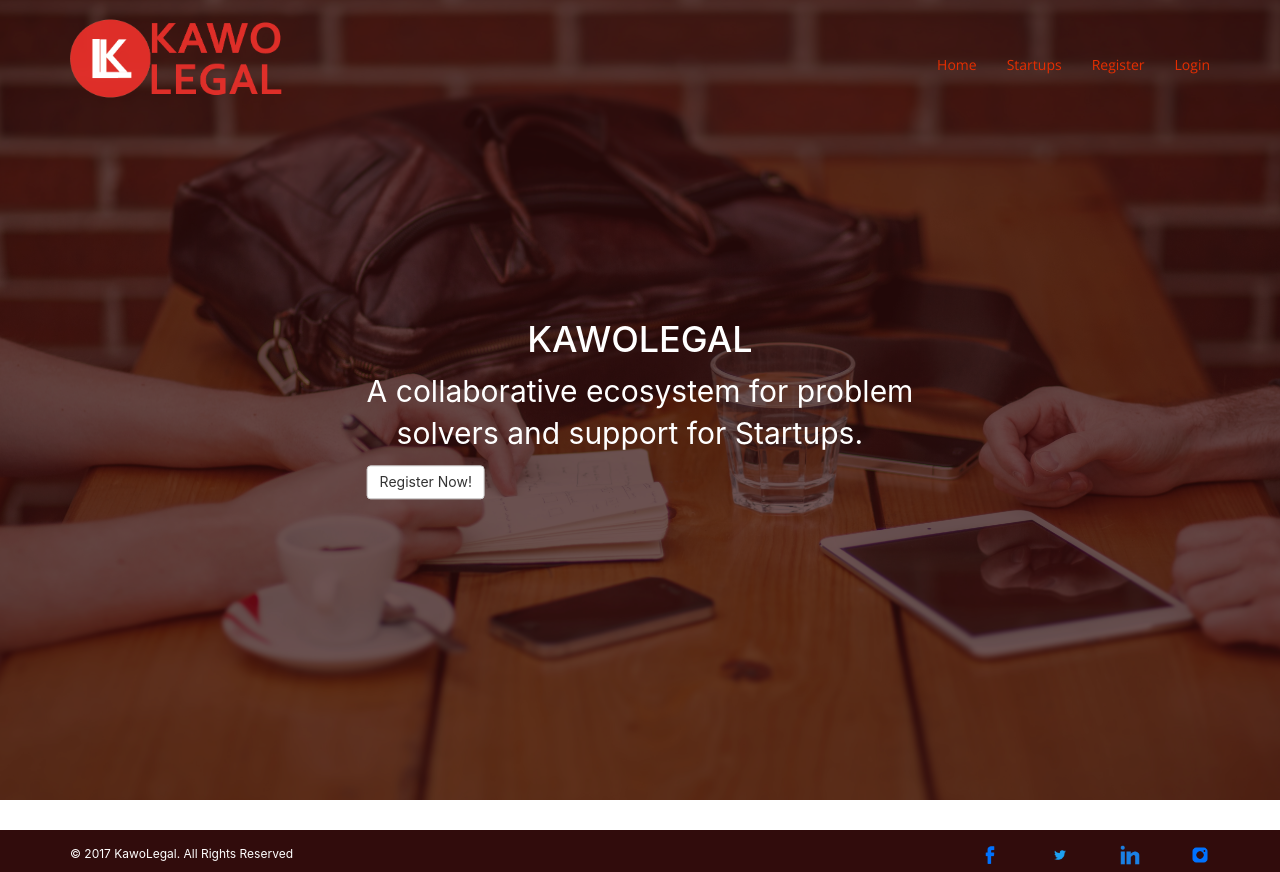
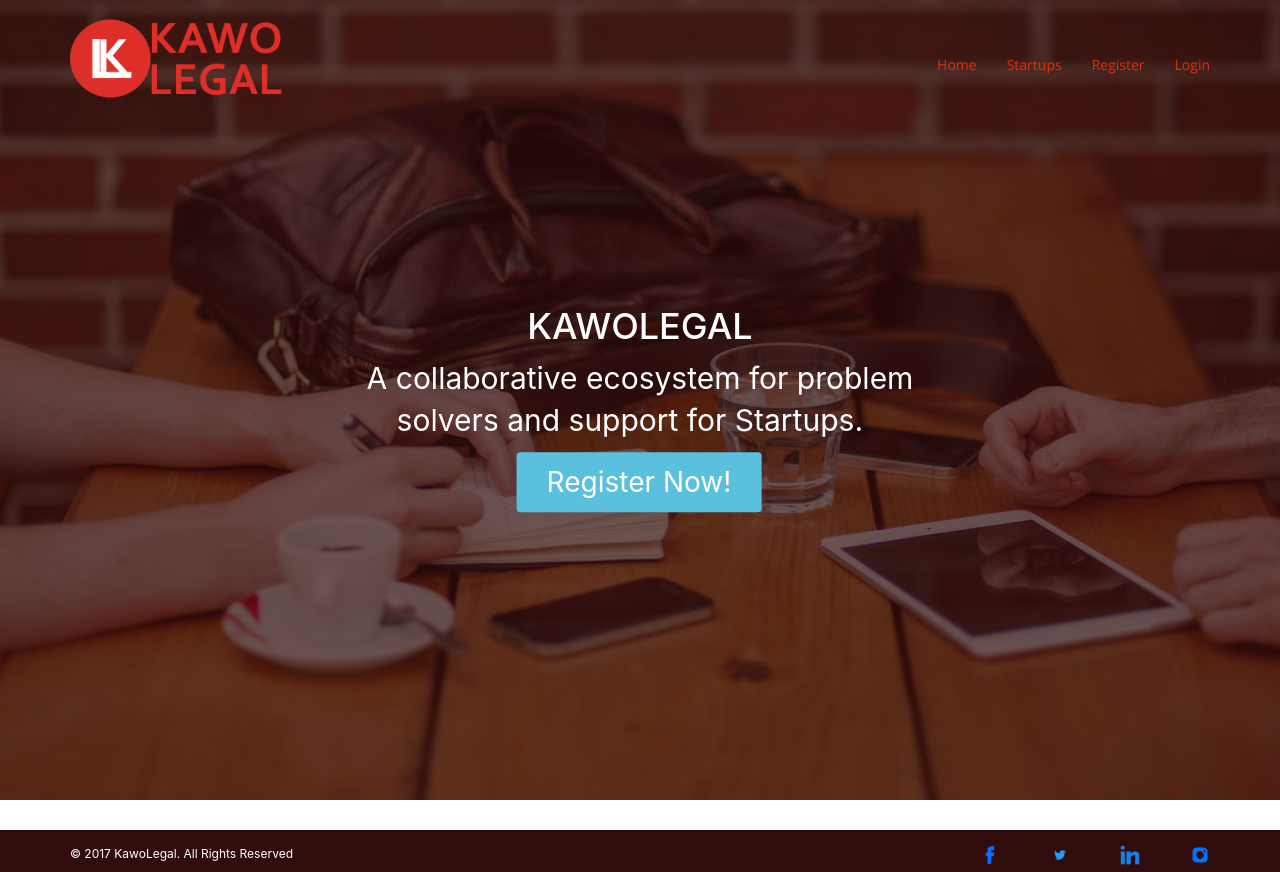
Before and after one commit to Freedom-seven/react-kawolegal, a React (Create React App) app: page / in a window 1280 px wide. Built offline with nearby package versions, Linux system fonts and the light colour scheme.

Commit message:
add btn to class name

```diff
--- a/src/Pages/Home/Home.jsx
+++ b/src/Pages/Home/Home.jsx
@@ -62,7 +62,7 @@
             <span> solvers and support for Startups</span>.
           </p>
           <Link to="/register">
-            <button type="submit" className="btn btn-default register">
+            <button type="submit" className="btn btn-default register-btn">
               Register Now!
             </button>
           </Link>
```
